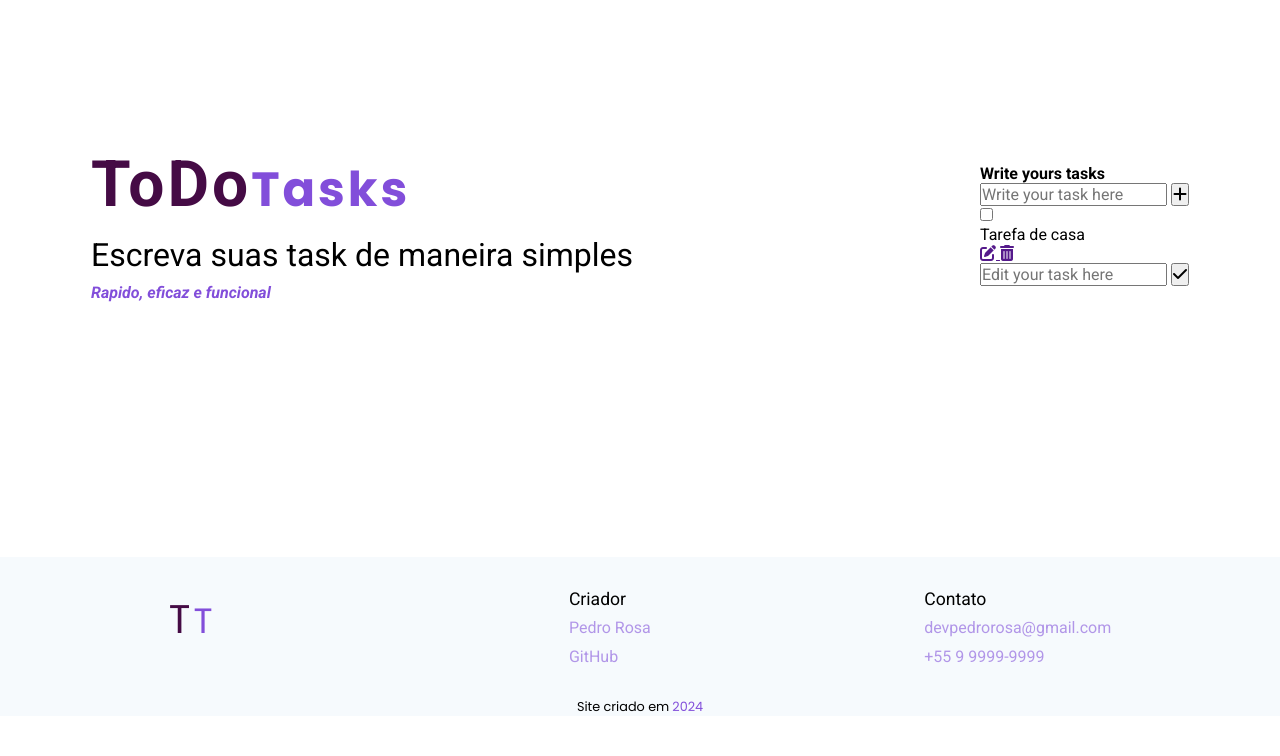
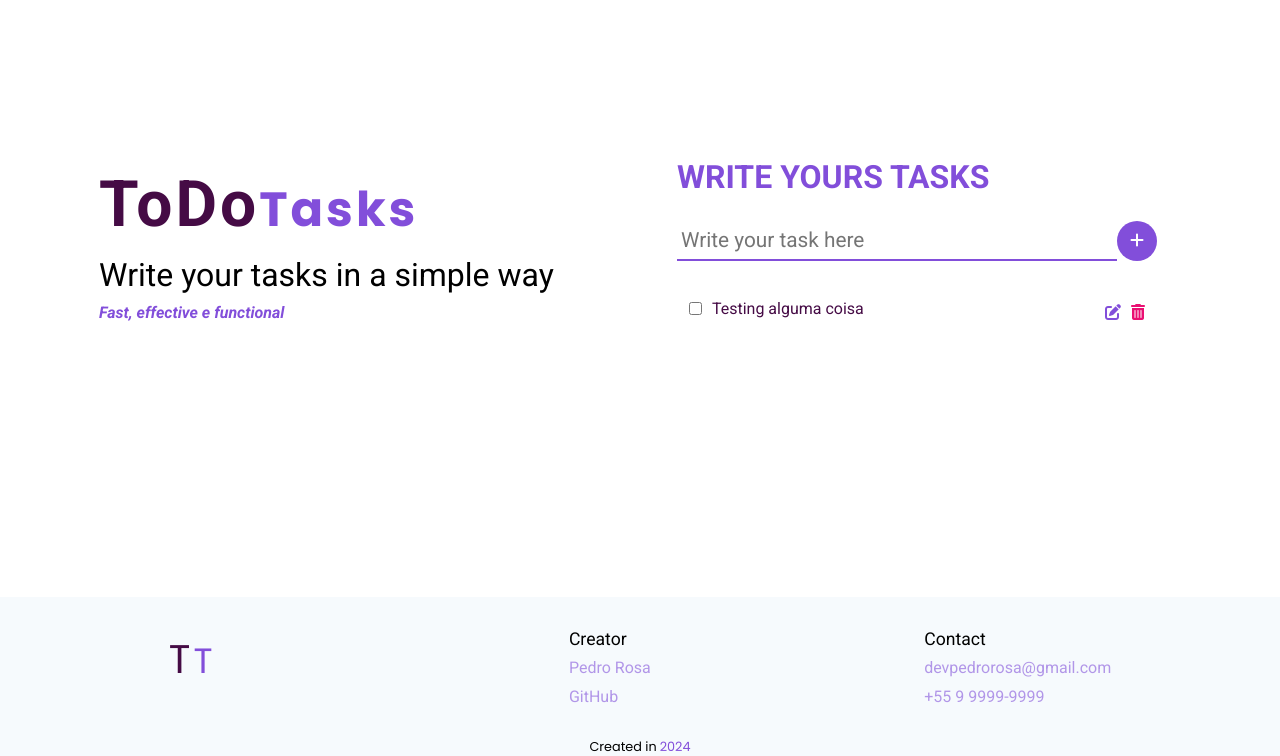
Before and after one commit to pedrorosa-dev/todo-php-psql, a PHP site: page / in a window 1280 px wide. Shown: the part 112-868 px from the top of the page. Before the commit the page ends 824 px from the top, so only its background shows below. Run offline with PHP 8.4, Linux system fonts and the light colour scheme; some libraries are stand-ins or nearby versions.

Commit message:
feat: add task screen

```diff
--- a/assets/styles/home.css
+++ b/assets/styles/home.css
@@ -1,12 +1,8 @@
 .home-screen {
   display: flex;
   justify-content: space-evenly;
-  height: 55vh;
+  height: 60vh;
   align-items: center;
-}
-
-.container-home {
-  margin-right: 16rem;
 }
 
 .text-home {
--- /dev/null
+++ b/assets/styles/tasks.css
@@ -0,0 +1,97 @@
+#to-do {
+  display: flex;
+  flex-direction: column;
+  gap: 25px;
+  padding: 1.5rem;
+  border-radius: 8px;
+  width: 33rem;
+}
+
+#to-do h3 {
+  color: var(--foreground);
+  font-size: 2rem;
+  text-transform: uppercase;
+}
+
+.to-do-form {
+  display: flex;
+  width: 100%;
+}
+
+.to-do-form input {
+  background-color: transparent;
+  border: none;
+  color: rgb(1, 1, 1);
+  font-size: 1.3rem;
+  width: 100%;
+  padding: 4px;
+  border-bottom: 2px solid var(--foreground);
+}
+
+.to-do-form input:focus-visible {
+  outline: none;
+}
+
+.to-do-form .form-button {
+  border: none;
+  min-width: 40px;
+  min-height: 40px;
+  color: white;
+  background-color: var(--foreground);
+  border-radius: 100%;
+  font-size: 1rem;
+  transition: scale 0.5s ease;
+}
+
+.to-do-form .fore-button:hover {
+  cursor: pointer;
+  scale: 1.05;
+}
+
+#tasks {
+  display: flex;
+  flex-direction: column;
+  gap: 12px;
+  max-height: 400px;
+  overflow: auto;
+}
+
+.task {
+  display: flex;
+  align-items: center;
+  justify-content: space-between;
+  color: var(--foreground);
+  padding: 8px 12px;
+  border-radius: 4px;
+}
+
+.task .progress {
+  margin-right: 10px;
+}
+
+.task .task-description {
+  font-size: 16px;
+  color: #450b45;
+  padding: 4px 0px;
+  width: 100%;
+}
+
+.task .task-actions {
+  display: flex;
+  gap: 10px;
+}
+
+.action-button {
+  font-size: 1.6rem;
+}
+
+.action-button.edit-button {
+  color: var(--foreground);
+}
+
+.action-button.delete-button {
+  color: rgb(234, 16, 114);
+}
+.hidden {
+  display: none;
+}
--- a/index.html
+++ b/index.html
@@ -28,6 +28,7 @@
     <link rel="stylesheet" href="./assets/styles/navbar.css" />
     <link rel="stylesheet" href="./assets/styles/home.css" />
     <link rel="stylesheet" href="./assets/styles/footer.css" />
+    <link rel="stylesheet" href="./assets/styles/tasks.css" />
     <title>ToDoTasks</title>
   </head>
   <body>
@@ -54,9 +55,9 @@
         <div class="text-home">
           <div class="title-home"><span class="todo-home">ToDo</span>Tasks</div>
           <div class="text-principal-home">
-            Escreva suas task de maneira <span class="simples">simples</span>
+            Write your tasks in a <span class="simples">simple way</span>
           </div>
-          <div class="text-secondary-home">Rapido, eficaz e funcional</div>
+          <div class="text-secondary-home">Fast, effective e functional</div>
         </div>
       </div>
       <div id="to-do">
@@ -81,7 +82,7 @@
               id="progress"
               class="progress"
             />
-            <p class="task-description">Tarefa de casa</p>
+            <p class="task-description">Testing alguma coisa</p>
             <div class="task-actions">
               <a href="" class="action-button edit-button">
                 <i class="fa-solid fa-pen-to-square"></i>
@@ -90,7 +91,7 @@
                 <i class="fa-solid fa-trash-can"></i>
               </a>
             </div>
-            <form action="" class="to-do-form edit-task">
+            <form action="" class="to-do-form edit-task hidden">
               <input
                 type="text"
                 name="description"
@@ -110,7 +111,7 @@
       <div class="container-footer-menu">
         <div class="logo-footer"><span class="todo-footer">T</span>T</div>
         <div class="container-creator">
-          <span class="title-footer">Criador</span>
+          <span class="title-footer">Creator</span>
           <p class="distancia">
             <a href="#" class="items-footer">Pedro Rosa</a>
           </p>
@@ -120,7 +121,7 @@
         </div>
         <div class="contact-container">
           <div class="contact-content">
-            <span class="title-footer">Contato</span>
+            <span class="title-footer">Contact</span>
             <p class="distancia">
               <a href="#" class="items-footer">devpedrorosa@gmail.com</a>
             </p>
@@ -131,6 +132,6 @@
         </div>
       </div>
     </footer>
-    <div class="direitos">Site criado em <span class="ano"> 2024</span></div>
+    <div class="direitos">Created in <span class="ano"> 2024</span></div>
   </body>
 </html>
```
